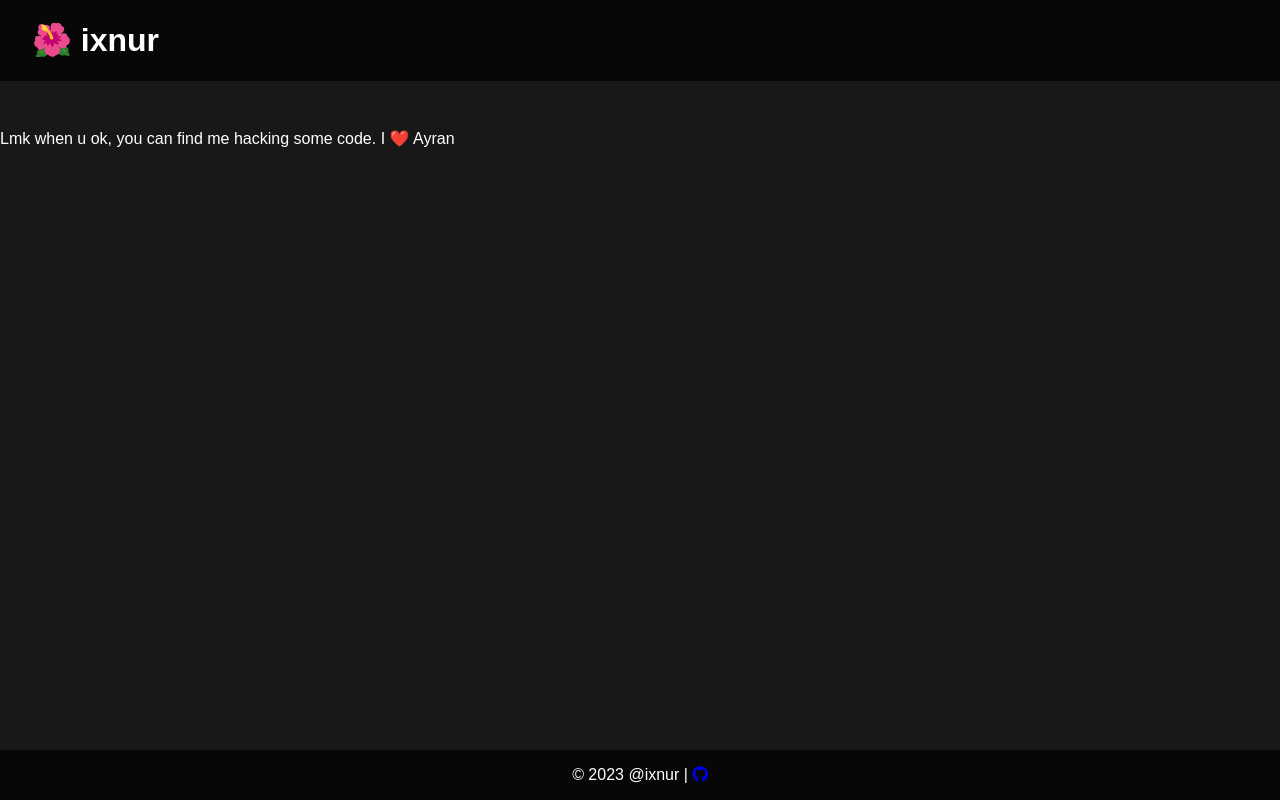
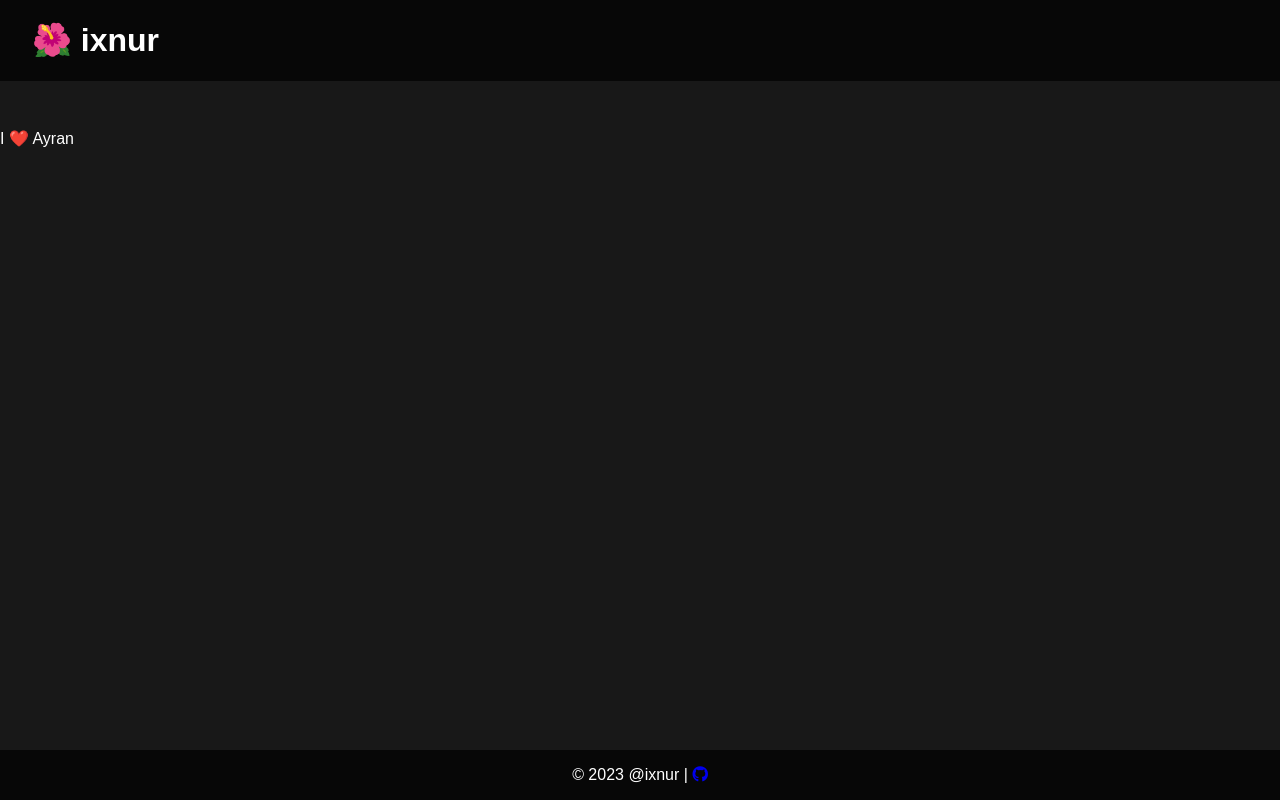
Before and after one commit to ixnur/ixnur.github.io, a plain HTML site: page index.html in a window 1280 px wide. Shown: the top 800 px of the page. Drawn offline with Linux system fonts and the light colour scheme.

Commit message:
Update index.html

```diff
--- a/index.html
+++ b/index.html
@@ -72,7 +72,7 @@ blink {
 
     <section>
         <h2></h2>
-        <p> Lmk when u ok, you can find me hacking some code. I ❤️ Ayran</p>
+        <p>I ❤️ Ayran</p>
 
     </section>
 
```
